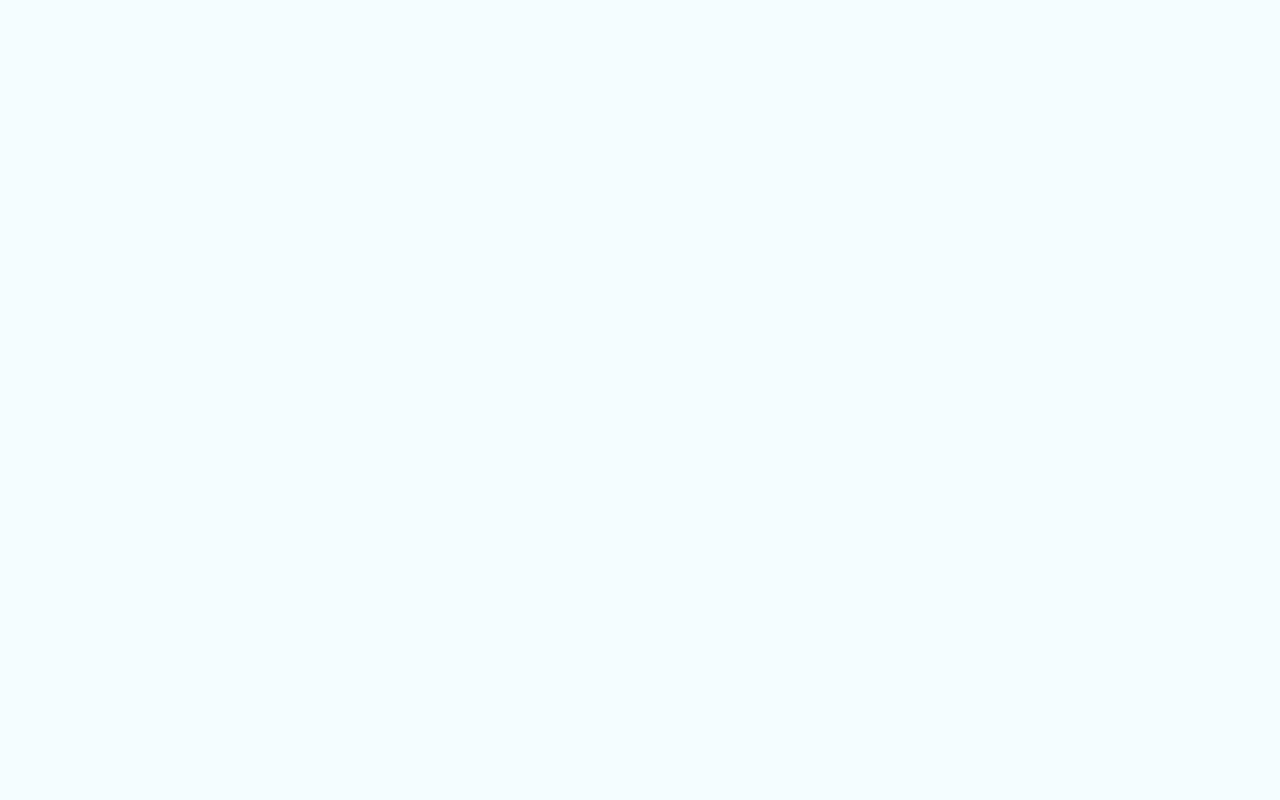
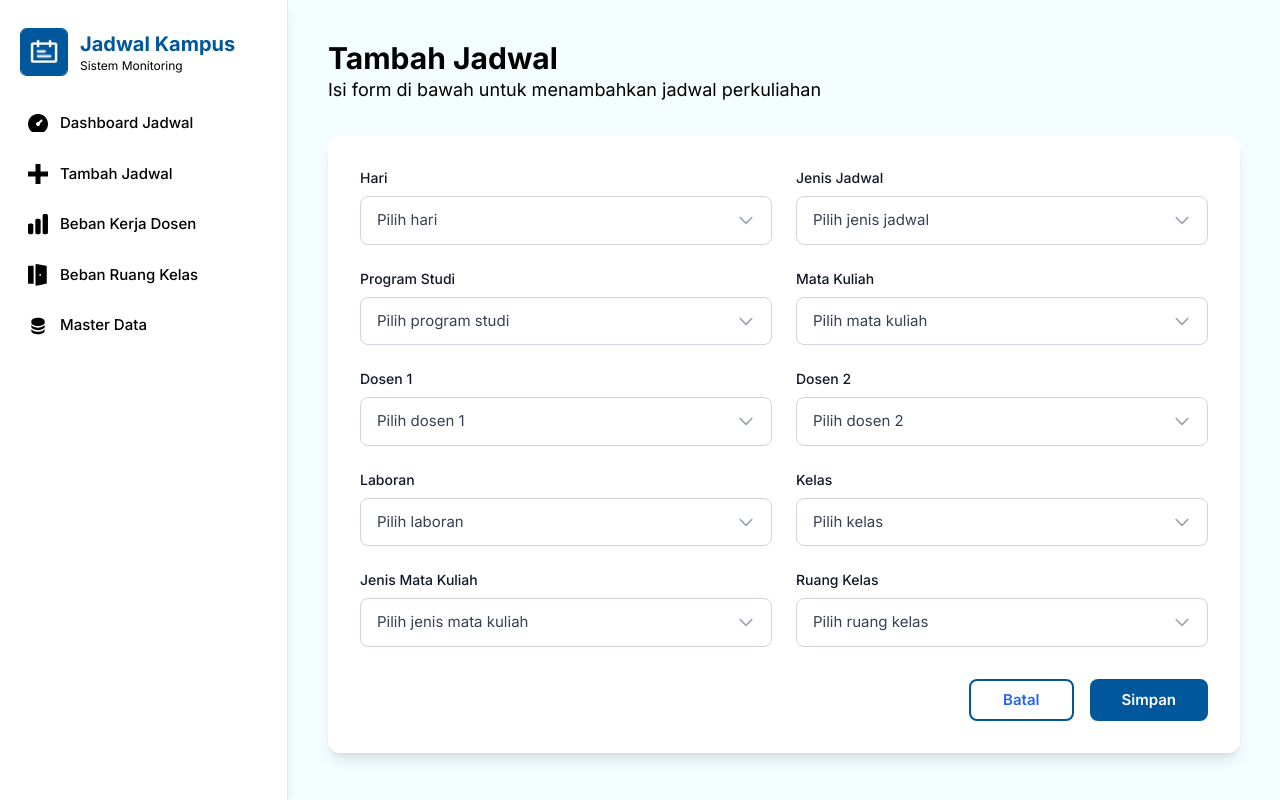
Before and after one commit to YurikoAishinselo123/Sistem-Jadwal, a Vue app in the folder FE/: page /tambah-jadwal in a window 1280 px wide. Before the commit this address had no page. Built offline with nearby package versions, Linux system fonts and the light colour scheme.

Commit message:
Add Tambah Jadwal Module

```diff
--- /dev/null
+++ b/FE/src/components/SelectField.vue
@@ -0,0 +1,41 @@
+<template>
+  <div class="flex flex-col gap-2">
+    <label class="text-sm font-medium text-gray-900">{{ label }}</label>
+    <div class="relative">
+      <select
+        :value="modelValue"
+        @change="handleChange"
+        class="w-full px-4 py-3 bg-white border border-gray-300 rounded-lg appearance-none cursor-pointer focus:outline-none focus:ring-2 focus:ring-blue-500 focus:border-transparent text-gray-700"
+      >
+        <option value="" class="text-gray-400">{{ placeholder }}</option>
+        <option v-for="(opt, idx) in options" :key="idx" :value="opt">
+          {{ opt }}
+        </option>
+      </select>
+      <svg
+        class="absolute right-4 top-1/2 transform -translate-y-1/2 w-5 h-5 text-gray-400 pointer-events-none"
+        fill="none"
+        stroke="currentColor"
+        viewBox="0 0 24 24"
+      >
+        <path stroke-linecap="round" stroke-linejoin="round" stroke-width="2" d="M19 9l-7 7-7-7" />
+      </svg>
+    </div>
+  </div>
+</template>
+
+<script setup lang="ts">
+defineProps<{
+  label: string
+  modelValue: string
+  options: string[]
+  placeholder: string
+}>()
+
+const emit = defineEmits(['update:modelValue'])
+
+const handleChange = (event: Event) => {
+  const target = event.target as HTMLSelectElement
+  emit('update:modelValue', target.value)
+}
+</script>
--- a/FE/src/router/index.ts
+++ b/FE/src/router/index.ts
@@ -1,6 +1,7 @@
 import { createRouter, createWebHistory } from 'vue-router'
 import MainLayout from '@/layouts/MainLayout.vue'
 import DashboardView from '@/views/DashboardView.vue'
+import TambahJadwalView from '@/views/TambahJadwalView.vue'
 
 const router = createRouter({
   history: createWebHistory(import.meta.env.BASE_URL),
@@ -8,7 +9,10 @@ const router = createRouter({
     {
       path: '/',
       component: MainLayout,
-      children: [{ path: '', name: 'dashboard', component: DashboardView }],
+      children: [
+        { path: '', name: 'dashboard', component: DashboardView },
+        { path: 'tambah-jadwal', name: 'tambahJadwal', component: TambahJadwalView },
+      ],
     },
   ],
 })
--- a/FE/src/views/DashboardView.vue
+++ b/FE/src/views/DashboardView.vue
@@ -1,8 +1,9 @@
 <template>
-  <p class="text-xl sm:text-3xl font-bold text-black mt-12 sm:mt-10 xl:mt-0">
-    Dashboard Jadwal Perkuliahan
-  </p>
-  <p class="text-sm sm:text-lg font-base text-black mb-8">Monitor dan kelola perkuliahan kampus</p>
+  <div class="mb-8 mt-12 sm:mt-10 xl:mt-0">
+    <p class="text-xl sm:text-3xl font-bold text-black">Dashboard Jadwal Perkuliahan</p>
+    <p class="text-sm sm:text-lg font-base text-black">Monitor dan kelola perkuliahan kampus</p>
+  </div>
+
   <FilterJadwal
     :options="filterOptions"
     @filter-change="handleFilterChange"
--- /dev/null
+++ b/FE/src/views/TambahJadwalView.vue
@@ -0,0 +1,156 @@
+<template>
+  <!-- Header -->
+  <div class="mb-8 mt-12 sm:mt-10 xl:mt-0">
+    <h1 class="text-xl sm:text-3xl font-bold text-black">Tambah Jadwal</h1>
+    <p class="text-sm sm:text-lg font-base text-black">
+      Isi form di bawah untuk menambahkan jadwal perkuliahan
+    </p>
+  </div>
+
+  <!-- Form -->
+  <div class="bg-white rounded-xl shadow-lg p-8">
+    <div class="grid grid-cols-1 md:grid-cols-2 gap-6">
+      <!-- Row 1 -->
+      <SelectField
+        label="Hari"
+        v-model="formData.hari"
+        :options="options.hari"
+        placeholder="Pilih hari"
+      />
+      <SelectField
+        label="Jenis Jadwal"
+        v-model="formData.jenisJadwal"
+        :options="options.jenisJadwal"
+        placeholder="Pilih jenis jadwal"
+      />
+
+      <!-- Row 2 -->
+      <SelectField
+        label="Program Studi"
+        v-model="formData.programStudi"
+        :options="options.programStudi"
+        placeholder="Pilih program studi"
+      />
+      <SelectField
+        label="Mata Kuliah"
+        v-model="formData.mataKuliah"
+        :options="options.mataKuliah"
+        placeholder="Pilih mata kuliah"
+      />
+
+      <!-- Row 3 -->
+      <SelectField
+        label="Dosen 1"
+        v-model="formData.dosen1"
+        :options="options.dosen"
+        placeholder="Pilih dosen 1"
+      />
+      <SelectField
+        label="Dosen 2"
+        v-model="formData.dosen2"
+        :options="options.dosen"
+        placeholder="Pilih dosen 2"
+      />
+
+      <!-- Row 4 -->
+      <SelectField
+        label="Laboran"
+        v-model="formData.laboran"
+        :options="options.laboran"
+        placeholder="Pilih laboran"
+      />
+      <SelectField
+        label="Kelas"
+        v-model="formData.kelas"
+        :options="options.kelas"
+        placeholder="Pilih kelas"
+      />
+
+      <!-- Row 5 -->
+      <SelectField
+        label="Jenis Mata Kuliah"
+        v-model="formData.jenisMataKuliah"
+        :options="options.jenisMataKuliah"
+        placeholder="Pilih jenis mata kuliah"
+      />
+      <SelectField
+        label="Ruang Kelas"
+        v-model="formData.ruangKelas"
+        :options="options.ruangKelas"
+        placeholder="Pilih ruang kelas"
+      />
+    </div>
+
+    <!-- Buttons -->
+    <div class="flex justify-end gap-4 mt-8">
+      <button
+        @click="handleBatal"
+        class="px-8 py-2 font-semibold border-2 border-active-blue text-blue-600 rounded-lg hover:bg-blue-50 transition-colors"
+      >
+        Batal
+      </button>
+      <button
+        @click="handleSimpan"
+        class="px-8 py-2 font-semibold bg-active-blue text-white rounded-lg hover:bg-hover-button transition-colors"
+      >
+        Simpan
+      </button>
+    </div>
+  </div>
+</template>
+
+<script setup lang="ts">
+import { ref } from 'vue'
+import SelectField from '@/components/SelectField.vue'
+
+const formData = ref({
+  hari: '',
+  jenisJadwal: '',
+  programStudi: '',
+  mataKuliah: '',
+  dosen1: '',
+  dosen2: '',
+  laboran: '',
+  kelas: '',
+  jenisMataKuliah: '',
+  ruangKelas: '',
+})
+
+// Sample options data
+const options = {
+  hari: ['Senin', 'Selasa', 'Rabu', 'Kamis', 'Jumat', 'Sabtu'],
+  jenisJadwal: ['Reguler', 'Praktikum', 'Seminar'],
+  programStudi: ['Teknik Informatika', 'Mesin A', 'Mesin B', 'Elektro'],
+  mataKuliah: ['Algoritma', 'Pemrograman', 'Pengantar Teknik Perkapalan', 'Basis Data'],
+  dosen: [
+    'Adhe Aryswan, S.Pd., M.Si.',
+    'Haposan Vincentius Manalu, S.T., M.Sc.',
+    'Dr. Budi Santoso, M.Kom.',
+  ],
+  laboran: ['Adhe Aryswan, S.Pd., M.Si.', 'Haposan Vincentius Manalu, S.T., M.Sc.'],
+  kelas: ['A', 'B', 'C', 'D'],
+  jenisMataKuliah: ['Teori', 'Praktikum', 'Teori & Praktikum'],
+  ruangKelas: ['101 A', '102 B', '108 C', '201 A', '301 A'],
+}
+
+const handleBatal = () => {
+  formData.value = {
+    hari: '',
+    jenisJadwal: '',
+    programStudi: '',
+    mataKuliah: '',
+    dosen1: '',
+    dosen2: '',
+    laboran: '',
+    kelas: '',
+    jenisMataKuliah: '',
+    ruangKelas: '',
+  }
+  console.log('Form dibatalkan')
+}
+
+const handleSimpan = () => {
+  console.log('Data yang akan disimpan:', formData.value)
+  alert('Jadwal berhasil disimpan!')
+}
+</script>
```
